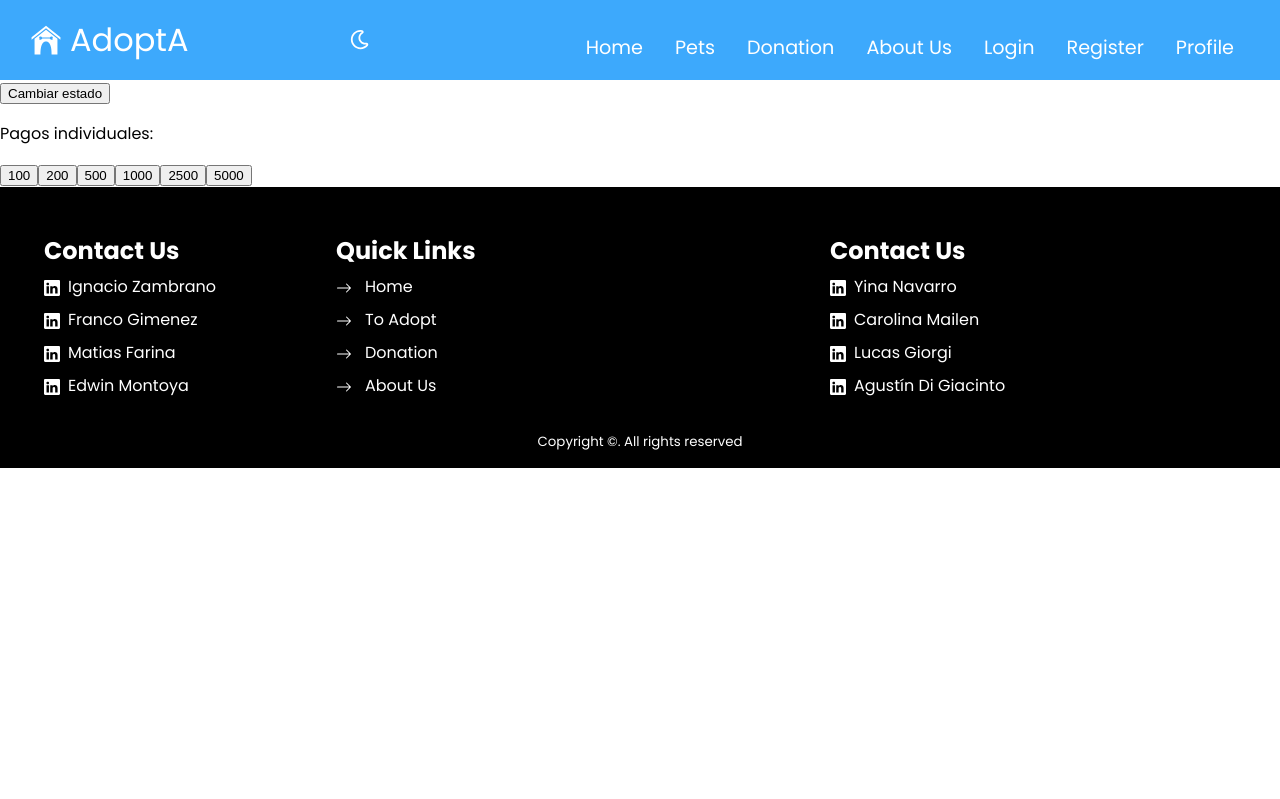
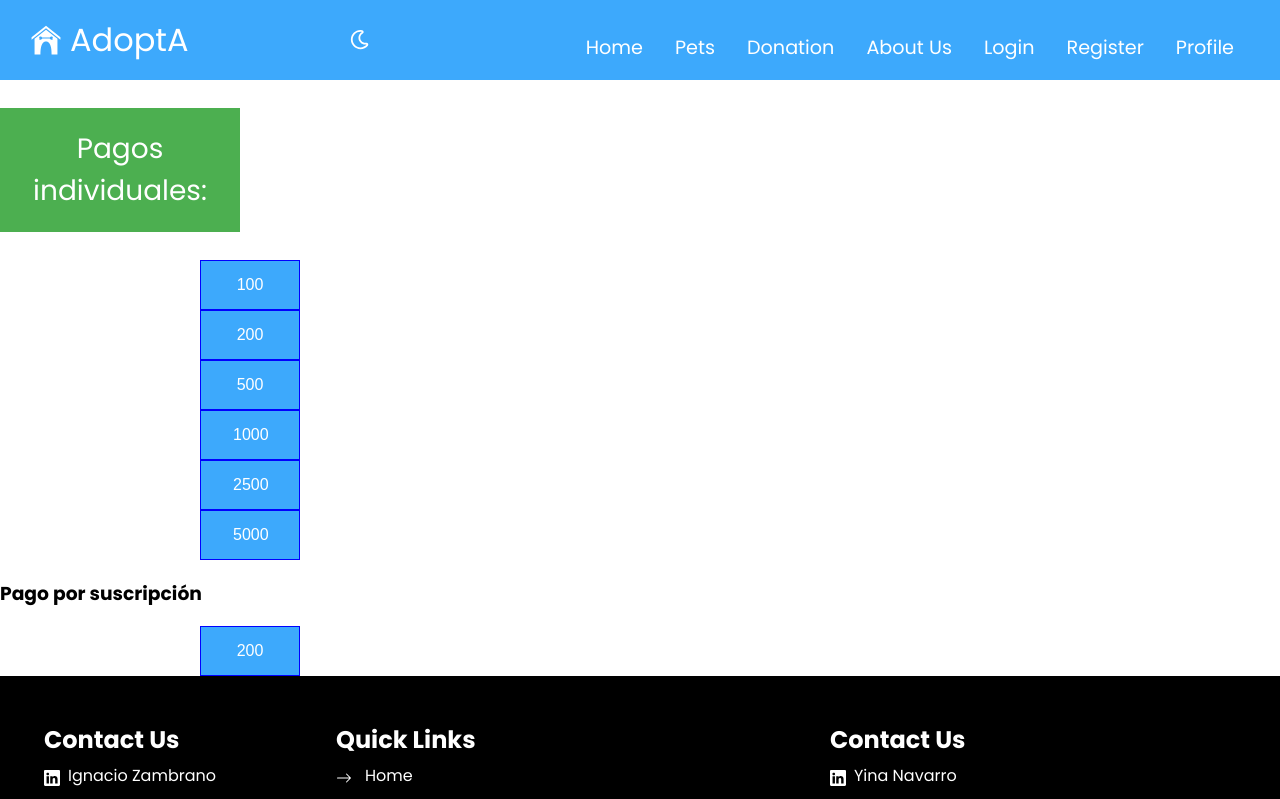
Before and after one commit to FrancoG21/PF-Henry-Front, a React (Vite) app: page /donation in a window 1280 px wide. Shown: the top 799 px of the page. Built offline with nearby package versions, Linux system fonts and the light colour scheme; no server answers.

Commit message:
Front sin estilos

```diff
--- a/src/pages/Donation/Donation.jsx
+++ b/src/pages/Donation/Donation.jsx
@@ -1,18 +1,14 @@
 import React from "react";
 import axios from "axios";
 import { useState } from "react";
-
+import "./Donation.module.css";
 
 export default function Donation() {
   const [url, setUrl] = useState("");
-  const [estado, setEstado] = useState("individual")
-  const precios = ["100","200","500","1000","2500","5000"]
+  const precios = ["100", "200", "500", "1000", "2500", "5000"]
 
-    function cambiarEstado(){
-      estado === "individual" ? setEstado("subscripcion") : setEstado("individual")
-    }
 
-    function realizarPagoUnico(e){
+  function realizarPagoUnico(e) {
     axios.post('/payment', {
       unit_price: Number(e.target.value),
       failure: 'http://localhost:3000/donation/failure',
@@ -20,7 +16,7 @@ export default function Donation() {
     }).then(r => setUrl(r.data.url))
   }
 
-    function realizarPagoSub(e){
+  function realizarPagoSub(e) {
     axios.post('/payment/subscription', {
       transaction_amount: Number(e.target.value),
       back_url: 'http://localhost:3000/donation/success',
@@ -30,24 +26,22 @@ export default function Donation() {
 
   return (
     <>
-      <button onClick={cambiarEstado}>Cambiar estado</button>
-      {
-        estado === "individual" ? <>
-          <p>Pagos individuales:</p>
+
+      <p className="btn-donation">Pagos individuales:</p>
       <div>
         {
-            precios.map(value=>{return <button onClick={(e) => realizarPagoUnico(e)} value={value}>{value}</button>})
+          precios.map(value => { return <button onClick={(e) => realizarPagoUnico(e)} value={value}>{value}</button> })
         }
       </div>
-          </>
-      :<>
-      <p>Pago por suscripción</p>
+
+
+      <h3>Pago por suscripción</h3>
       <button onClick={(e) => realizarPagoSub(e)} value={200}>{200}</button>
       {
         url && window.location.replace(url)
       }
-      </>
-      }
+
+
     </>
   );
 }
--- a/src/pages/Donation/Donation.module.css
+++ b/src/pages/Donation/Donation.module.css
@@ -1,7 +1,7 @@
-@font-face {
+/* @font-face {
     font-family: 15;
     src: url(https://images5.alphacoders.com/477/thumb-1920-477929.jpg);
-}
+}*/
 
 .container {
     margin-top: 100px;
@@ -18,7 +18,7 @@
     box-shadow: 2px 5px 10px -1px rgba(0, 0, 0, 0.75);
 }
 
-label {
+/*label {
     padding: 40px;
     margin-left: 20px;
     font-weight: 100px;
@@ -30,10 +30,34 @@ input {
     width: 70px;
     margin-left: 180px;
     margin-top: -60px;
+}*/
+
+button {
+    background-color: #3da9fc;
+    /* Green */
+    border: 1px solid blue;
+    color: white;
+    padding: 15px 32px;
+    text-align: center;
+    text-decoration: none;
+    font-size: 16px;
+    cursor: pointer;
+    width: 100px;
+    display: block;
+    margin-left: 200px;
 }
 
-button {
-    width: 70px;
-    margin-left: 100px;
-    margin-top: 60px;
+p {
+    position: relative;
+    background-color: #4CAF50;
+    border: none;
+    font-size: 28px;
+    color: #FFFFFF;
+    padding: 20px;
+    width: 200px;
+    text-align: center;
+    transition-duration: 0.4s;
+    text-decoration: none;
+    overflow: hidden;
+    cursor: pointer;
 }
```
Also changed, not shown: src/pages/Donation/styledDonation.js (added, +27 -0 lines). Lines whose indentation alone changed are shown as unchanged.
